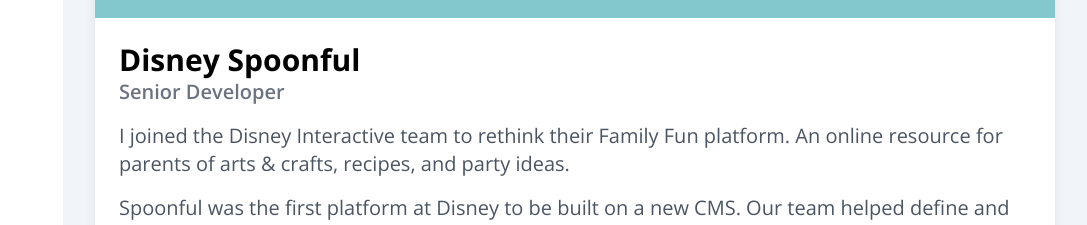
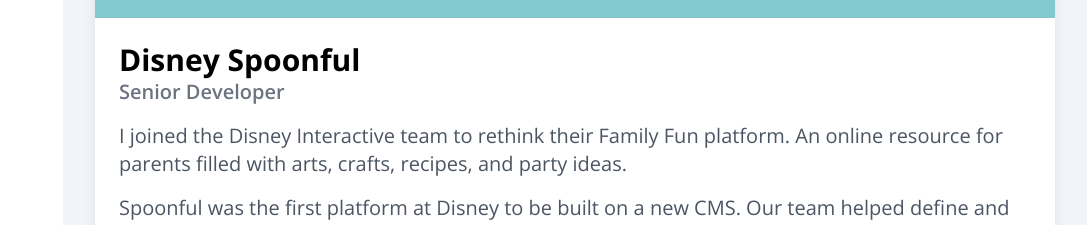
Before and after one commit to jhnbkr/portfolio, a Next.js app: page / in a window 1280 px wide. Shown: the part 9740-9965 px from the top of the page, without its empty margins (193-1280 px from the left). Built offline with nearby package versions, Linux system fonts and the light colour scheme.

Commit message:
Updated Spoonful copy

```diff
--- a/src/components/Projects/DisneySpoonful.tsx
+++ b/src/components/Projects/DisneySpoonful.tsx
@@ -27,8 +27,8 @@ export default function Spoonful() {
         >
             <p className="text-lg md:text-xl text-gray-600">
                 I joined the Disney Interactive team to rethink their Family Fun
-                platform. An online resource for parents of arts & crafts,
-                recipes, and party ideas.
+                platform. An online resource for parents filled with arts,
+                crafts, recipes, and party ideas.
             </p>
             <p className="text-lg md:text-xl text-gray-600">
                 Spoonful was the first platform at Disney to be built on a new
```
